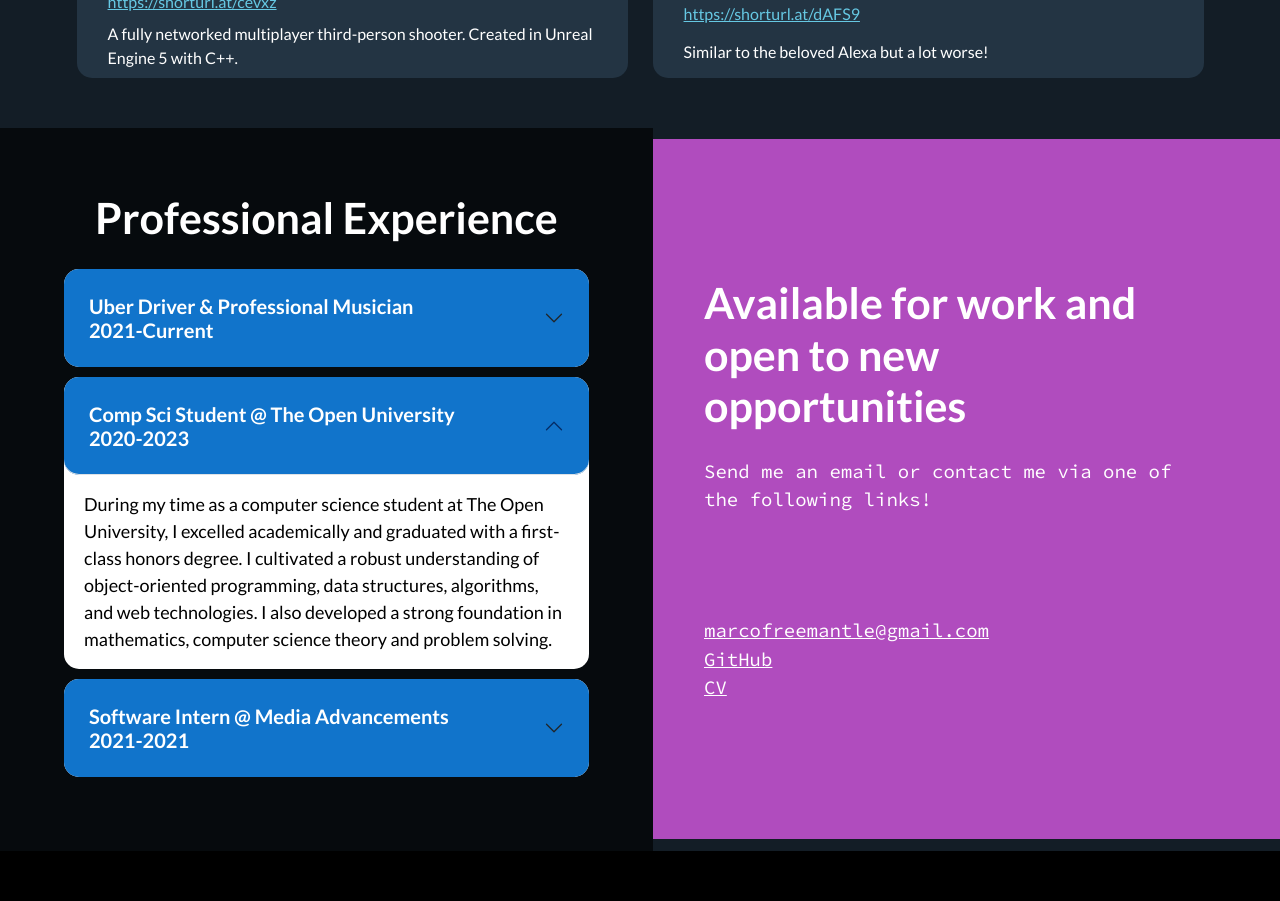
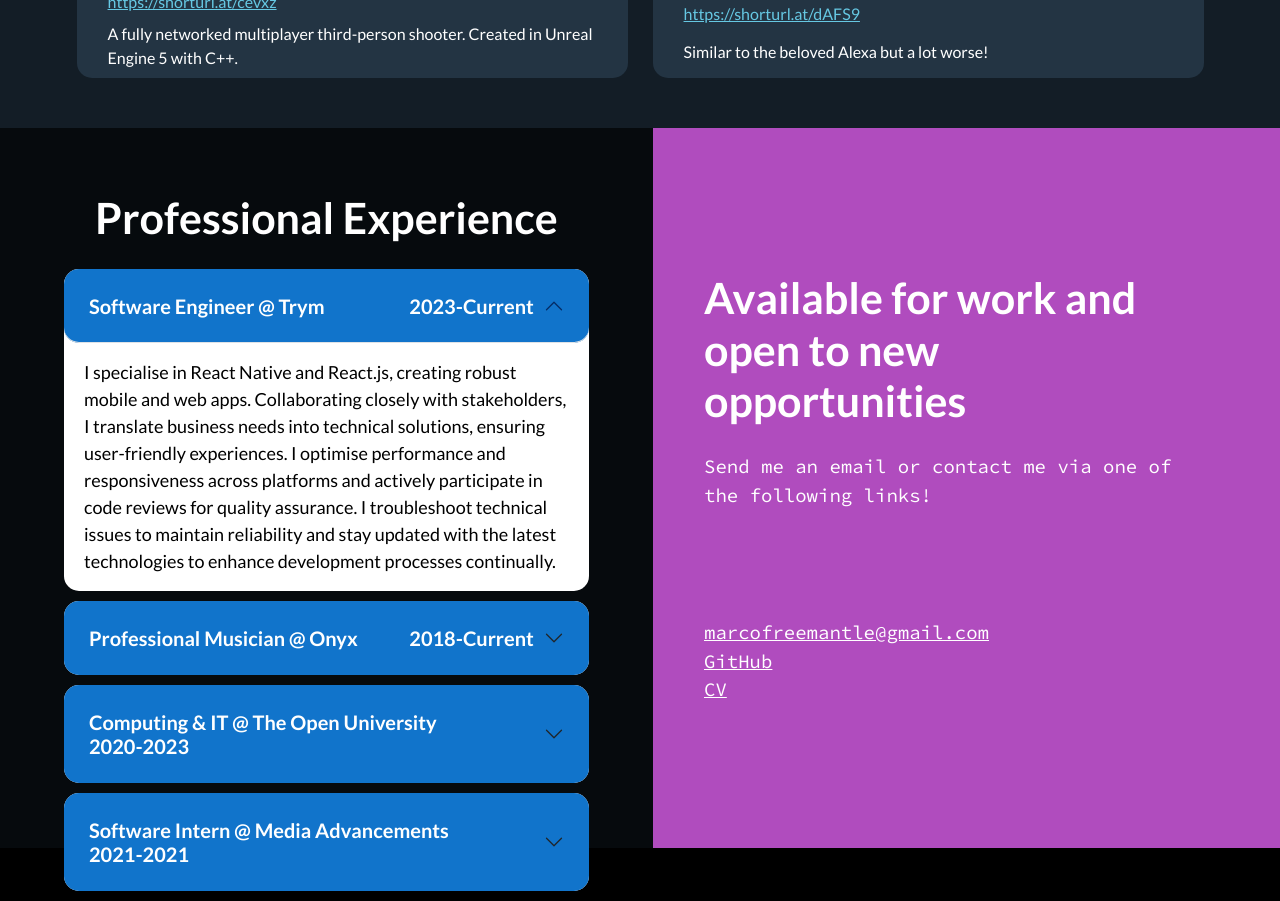
Before and after one commit to marco-freemantle/portolfio, a React (Create React App) app: page / in a window 1280 px wide. Shown: the part 3580-4481 px from the top of the page. Before the commit the page ends 4431 px from the top, so only its background shows below. Built offline with nearby package versions, Linux system fonts and the light colour scheme.

Commit message:
Small changes

```diff
--- a/src/components/Contact/Contact.css
+++ b/src/components/Contact/Contact.css
@@ -1,6 +1,5 @@
 .contact-container {
   min-width: 100vw;
-  height: 100%;
   background-color: #131d26;
   display: flex;
   flex-direction: row;
@@ -11,8 +10,7 @@
 
 .left-contact-container {
   flex: 1;
-  min-height: 700px;
-  max-height: fit-content;
+  height: 90vh;
   display: flex;
   flex-direction: column;
   align-items: center;
@@ -50,7 +48,7 @@
 
 .right-contact-container {
   flex: 1;
-  min-height: 700px;
+  height: 90vh;
   display: flex;
   flex-direction: column;
   align-items: center;
--- a/src/components/Contact/Contact.tsx
+++ b/src/components/Contact/Contact.tsx
@@ -7,35 +7,56 @@ function Contact() {
       <div className="left-contact-container" id="experience">
         <h2 className="contact-title">Professional Experience</h2>
         <Accordion defaultActiveKey="0" className="accordion">
-          <Accordion.Item eventKey="1">
+          <Accordion.Item eventKey="0">
             <Accordion.Header>
               <div className="accordion-header-div">
-                <p style={{ marginBottom: "0%" }}>
-                  Uber Driver & Professional Musician
-                </p>
+                <p style={{ marginBottom: "0%" }}>Software Engineer @ Trym</p>
                 {window.innerWidth > 600 && (
                   <p style={{ marginBottom: "0%", marginRight: "10px" }}>
-                    2021-Current
+                    2023-Current
                   </p>
                 )}
               </div>
             </Accordion.Header>
             <Accordion.Body>
-              I have successfully managed two self-employed roles as an Uber
-              driver and a professional musician while simultaneously dedicating
-              time to enhance my skills as a software developer through ongoing
-              study. This balance has afforded me the flexibility to maintain
-              full-time work while also delving into the world of software
-              development. I've also leveraged this flexibility to work on my
-              own software projects, further refining my skills and expanding my
-              portfolio.
+              I specialise in React Native and React.js, creating robust mobile
+              and web apps. Collaborating closely with stakeholders, I translate
+              business needs into technical solutions, ensuring user-friendly
+              experiences. I optimise performance and responsiveness across
+              platforms and actively participate in code reviews for quality
+              assurance. I troubleshoot technical issues to maintain reliability
+              and stay updated with the latest technologies to enhance
+              development processes continually.
             </Accordion.Body>
           </Accordion.Item>
-          <Accordion.Item eventKey="0">
+          <Accordion.Item eventKey="1">
             <Accordion.Header>
               <div className="accordion-header-div">
                 <p style={{ marginBottom: "0%" }}>
-                  Comp Sci Student @ The Open University
+                  Professional Musician @ Onyx
+                </p>
+                {window.innerWidth > 600 && (
+                  <p style={{ marginBottom: "0%", marginRight: "10px" }}>
+                    2018-Current
+                  </p>
+                )}
+              </div>
+            </Accordion.Header>
+            <Accordion.Body>
+              As the founder of Onyx Party Band, I've led our successful
+              show-band for over six years, managing logistics and performances
+              with precision. Our clientele includes organizations like NSPCC,
+              St. Gemma’s Hospice, Spire Healthcare, and The British Army.
+              Spearheading business development, I've expanded our reach and
+              reputation. I oversee all aspects of performances and client
+              interactions, ensuring seamless execution and satisfaction.
+            </Accordion.Body>
+          </Accordion.Item>
+          <Accordion.Item eventKey="2">
+            <Accordion.Header>
+              <div className="accordion-header-div">
+                <p style={{ marginBottom: "0%" }}>
+                  Computing & IT @ The Open University
                 </p>
                 {window.innerWidth > 600 && (
                   <p style={{ marginBottom: "0%", marginRight: "10px" }}>
@@ -53,7 +74,7 @@ function Contact() {
               computer science theory and problem solving.
             </Accordion.Body>
           </Accordion.Item>
-          <Accordion.Item eventKey="2">
+          <Accordion.Item eventKey="3">
             <Accordion.Header>
               <div className="accordion-header-div">
                 <p style={{ marginBottom: "0%" }}>
--- a/src/components/Header/Header.tsx
+++ b/src/components/Header/Header.tsx
@@ -18,6 +18,7 @@ function Header() {
           )}
         </div>
       </div>
+      {window.innerWidth >= 1000 && (
         <div
           className="arrow-container"
           onClick={() => {
@@ -30,6 +31,7 @@ function Header() {
         >
           <div className="arrow"></div>
         </div>
+      )}
     </div>
   );
 }
--- a/src/components/Work/Work.tsx
+++ b/src/components/Work/Work.tsx
@@ -10,7 +10,7 @@ function Work() {
       <div className="work-title-description-container">
         <h1 className="work-title">Things I'm Working On.</h1>
         <p className="work-description">
-          My current project, 'Trym,' is a platform dedicated to empowering
+          I'm currently working on 'Trym' - a platform dedicated to empowering
           barbers in the UK. It facilitates seamless service marketing and
           booking management across web and mobile platforms. With extensive
           experience in scalable solutions, Trym offers tailored features to
```
Also changed, not shown: 1 other file (tests, documents, lock files or other folders). Lines whose indentation alone changed are shown as unchanged.
